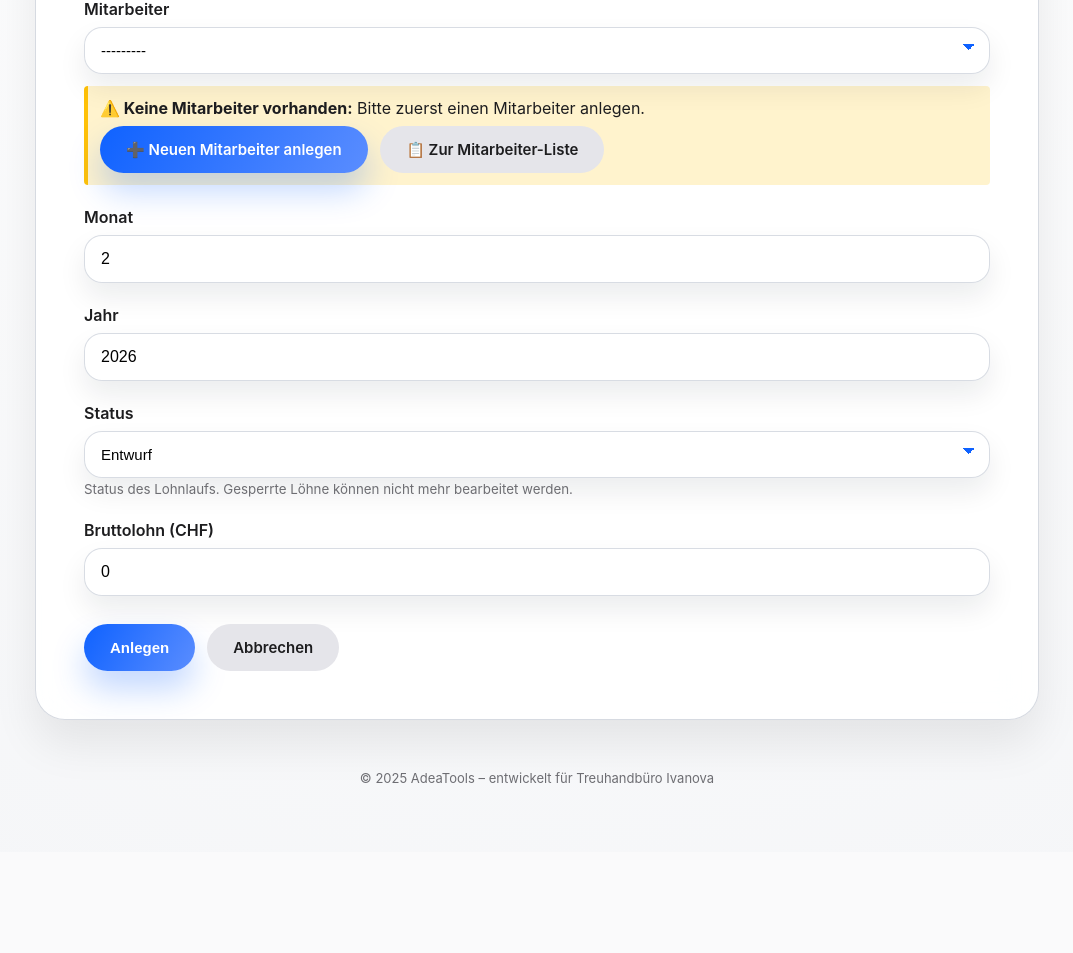
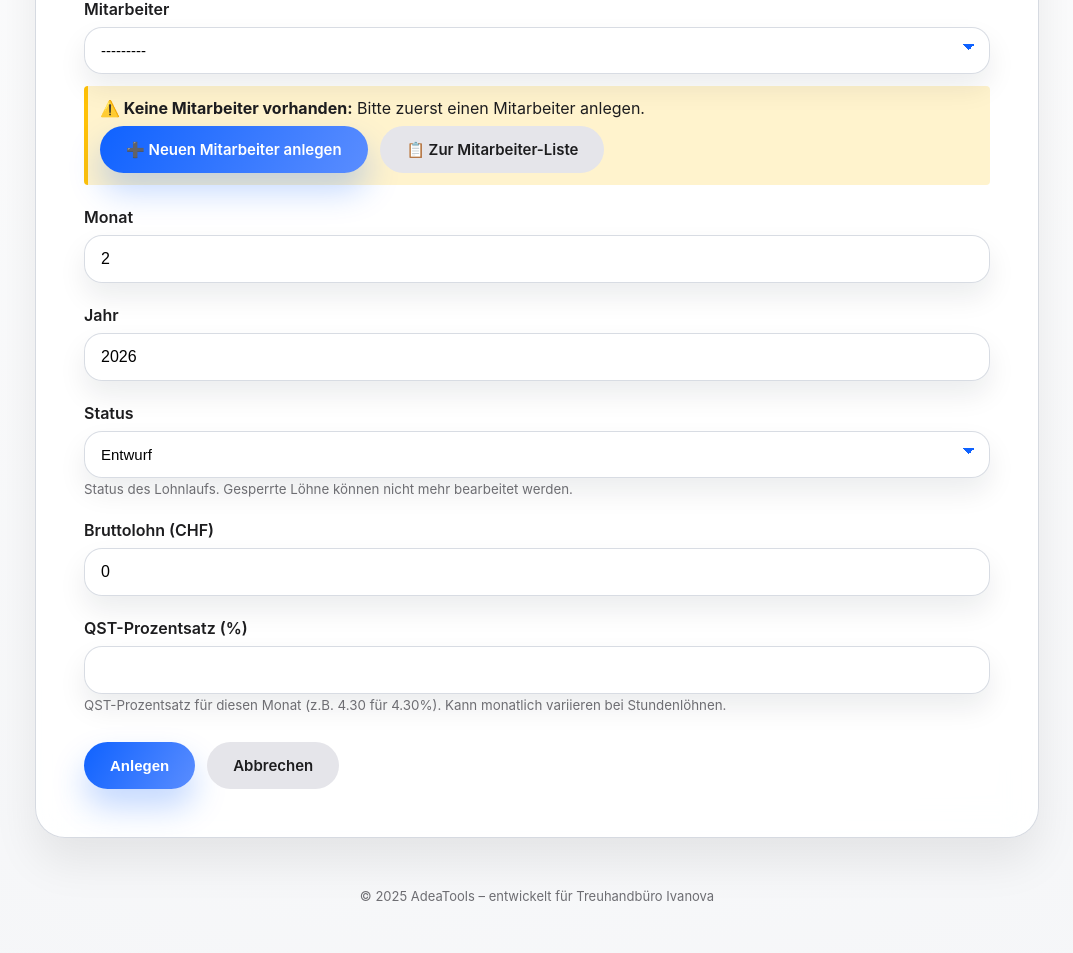
Before and after one commit to AlexandraAdea/AdeaTools, a Django app: page /lohn/payroll/new/ in a window 1280 px wide. Shown: the part 343-1296 px from the top of the page, without its empty margins (103-1176 px from the left). Before the commit the page ends 1126 px from the top, so only its background shows below. Run offline with Django 5.2, Linux system fonts and the light colour scheme; a user stored in the database is signed in; data comes from the database, SQL or seed files in the repository; parts of the project's set-up code (start-up, migrations or seed data) failed here and were passed over.

Commit message:
refactor: Move QST-Prozent from Employee to PayrollRecord
Based on Swiss HR practice and Excel template analysis:
- QST-Prozent changes monthly with variable hours (especially hourly wages)
- Excel template shows 'Quellensteuer-ansatz in %' per month column
- Move qst_prozent field from Employee to PayrollRecord model
- Update QSTCalculator to read qst_prozent from PayrollRecord
- Add qst_prozent field to PayrollRecordForm (only visible for QST-pflichtig employees)
- Update template to display qst_prozent from PayrollRecord
- Migration: 0025_add_qst_prozent_to_payrollrecord

This allows monthly QST rate adjustments as required by Swiss tax law.

```diff
--- a/adeacore/models.py
+++ b/adeacore/models.py
@@ -439,6 +439,13 @@ class PayrollRecord(models.Model):
     bvg_employee = models.DecimalField(max_digits=12, decimal_places=2, default=0)
     bvg_employer = models.DecimalField(max_digits=12, decimal_places=2, default=0)
     qst_amount = models.DecimalField(max_digits=10, decimal_places=2, default=0)
+    qst_prozent = models.DecimalField(
+        max_digits=5,
+        decimal_places=2,
+        blank=True,
+        null=True,
+        help_text="QST-Prozentsatz für diesen Monat (z.B. 5.00 für 5%). Kann monatlich variieren bei Stundenlöhnen.",
+    )
     net_salary = models.DecimalField(max_digits=10, decimal_places=2, default=0)
     created_at = models.DateTimeField(auto_now_add=True)
 
--- a/adealohn/forms.py
+++ b/adealohn/forms.py
@@ -133,6 +133,7 @@ class PayrollRecordForm(forms.ModelForm):
             "year",
             "status",
             "gross_salary",
+            "qst_prozent",
         ]
         labels = {
             "employee": "Mitarbeiter",
@@ -140,6 +141,7 @@ class PayrollRecordForm(forms.ModelForm):
             "year": "Jahr",
             "status": "Status",
             "gross_salary": "Bruttolohn (CHF)",
+            "qst_prozent": "QST-Prozentsatz (%)",
         }
         widgets = {
             "employee": forms.Select(attrs={"class": "adea-select"}),
@@ -153,8 +155,41 @@ class PayrollRecordForm(forms.ModelForm):
             "gross_salary": forms.NumberInput(
                 attrs={"class": "adea-input", "step": "0.05", "min": "0"}
             ),
+            "qst_prozent": forms.NumberInput(
+                attrs={"class": "adea-input", "step": "0.01", "min": "0", "max": "100"}
+            ),
         }
 
+    def __init__(self, *args, **kwargs):
+        super().__init__(*args, **kwargs)
+        employee_id = self.data.get("employee") or self.initial.get("employee")
+        employee = None
+        if employee_id:
+            try:
+                employee = Employee.objects.get(pk=employee_id)
+            except Employee.DoesNotExist:
+                employee = None
+        elif self.instance and self.instance.pk:
+            employee = self.instance.employee
+
+        # Wenn gesperrt, Status-Feld readonly machen
+        if self.instance and self.instance.pk and self.instance.is_locked():
+            self.fields["status"].widget.attrs["readonly"] = True
+            self.fields["status"].widget.attrs["disabled"] = True
+
+        if employee and employee.hourly_rate > 0:
+            self.fields["gross_salary"].required = False
+            self.fields["gross_salary"].widget = forms.HiddenInput()
+            self.show_gross_salary_field = False
+        else:
+            self.show_gross_salary_field = True
+
+        # QST-Prozent nur bei QST-pflichtigen Mitarbeitern anzeigen
+        if employee and not employee.qst_pflichtig:
+            self.fields["qst_prozent"].widget = forms.HiddenInput()
+            self.fields["qst_prozent"].required = False
+        else:
+            self.fields["qst_prozent"].help_text = "QST-Prozentsatz für diesen Monat (z.B. 4.30 für 4.30%). Kann monatlich variieren bei Stundenlöhnen."
 
 
 class FamilyAllowanceNachzahlungForm(forms.Form):
--- a/adealohn/templates/adealohn/payroll/detail.html
+++ b/adealohn/templates/adealohn/payroll/detail.html
@@ -154,8 +154,8 @@
                     <li><strong>QST-Betrag:</strong> <strong>{{ record.qst_amount|floatformat:2 }} CHF</strong></li>
                     {% if record.employee.qst_fixbetrag %}
                         <li><em style="color:#8e8e93; font-size:0.9em;">Fixbetrag verwendet</em></li>
-                    {% elif record.employee.qst_prozent %}
-                        <li><em style="color:#8e8e93; font-size:0.9em;">Prozentsatz: {{ record.employee.qst_prozent|floatformat:2 }}%</em></li>
+                    {% elif record.qst_prozent %}
+                        <li><em style="color:#8e8e93; font-size:0.9em;">Prozentsatz: {{ record.qst_prozent|floatformat:2 }}%</em></li>
                     {% elif record.employee.qst_tarif %}
                         <li><em style="color:#8e8e93; font-size:0.9em;">Berechnet aus QSTParameter (Tarif: {{ record.employee.qst_effective_tarif }})</em></li>
                     {% endif %}
```
Also changed, not shown: adealohn/qst_calculator.py (+4 -4 lines), adeacore/migrations/0025_add_qst_prozent_to_payrollrecord.py (added).
